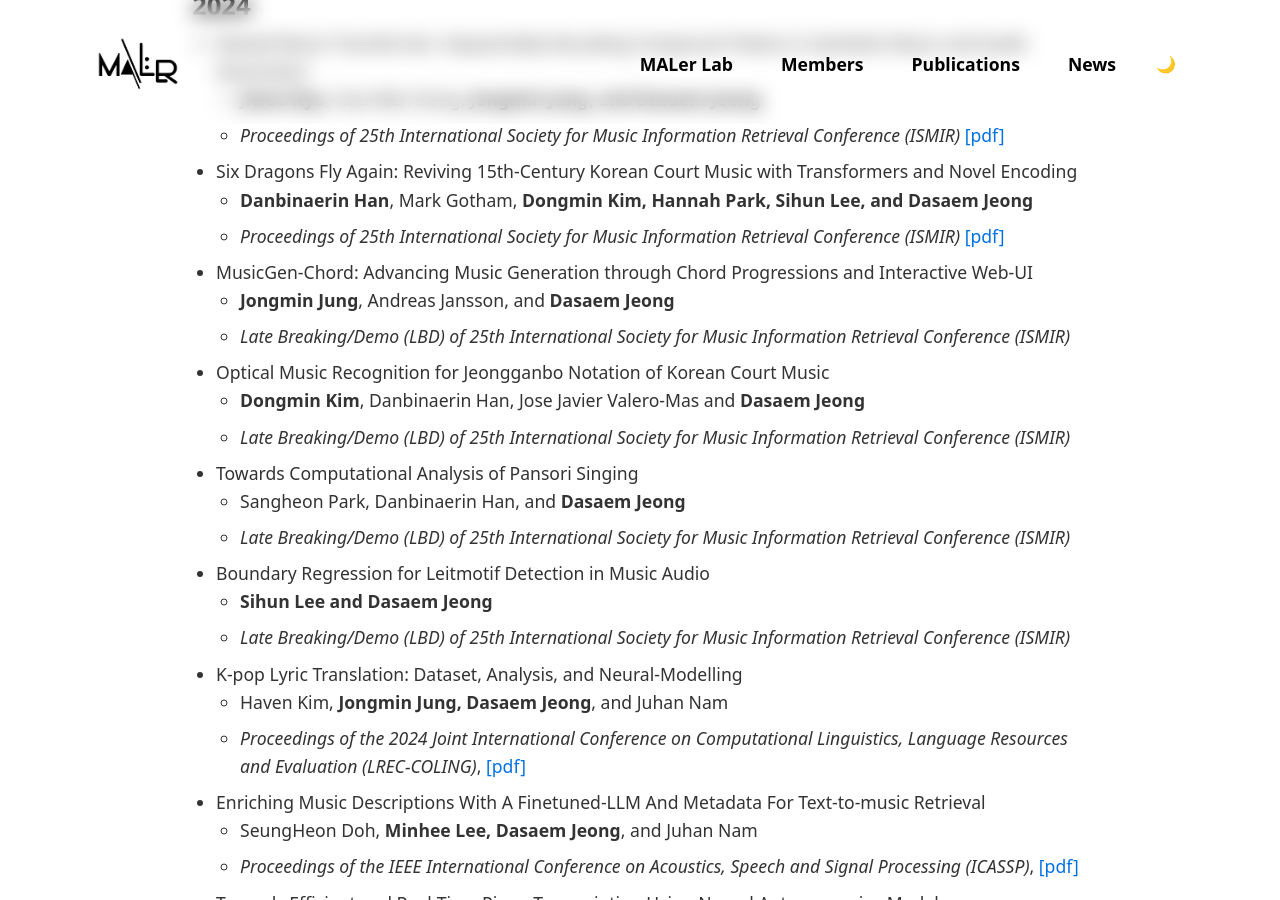
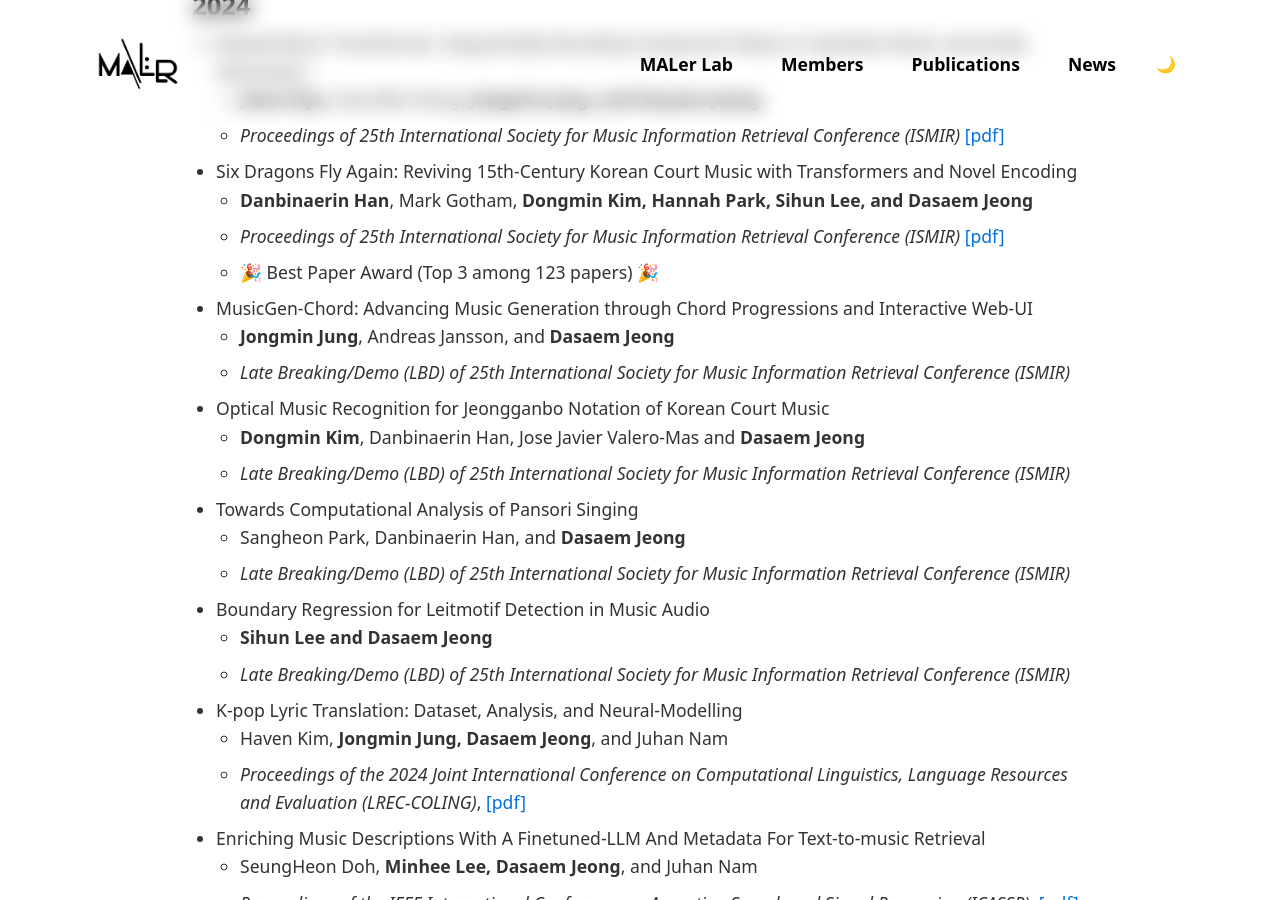
Before and after one commit to MALerLab/MALerLab.github.io, a Jekyll site: the page built from _pages/publications.md, in a window 1280 px wide and 900 px high, scrolled down 646 px. Built offline with Jekyll 4.4.1, drawn with Linux system fonts in a browser that asks for light colours; some web fonts are replaced.

Commit message:
Update publications.md

```diff
--- a/_pages/publications.md
+++ b/_pages/publications.md
@@ -32,6 +32,7 @@ excerpt: "Publications of MALer Lab"
 * Six Dragons Fly Again: Reviving 15th-Century Korean Court Music with Transformers and Novel Encoding
 	+ **Danbinaerin Han**, Mark Gotham, **Dongmin Kim, Hannah Park, Sihun Lee, and Dasaem Jeong**
 	+ *Proceedings of 25th International Society for Music Information Retrieval Conference (ISMIR)* [[pdf]](https://arxiv.org/abs/2408.01096)
+	+ 🎉 Best Paper Award (Top 3 among 123 papers) 🎉
 
 * MusicGen-Chord: Advancing Music Generation through Chord Progressions and Interactive Web-UI
 	+ **Jongmin Jung**, Andreas Jansson, and **Dasaem Jeong**
```
